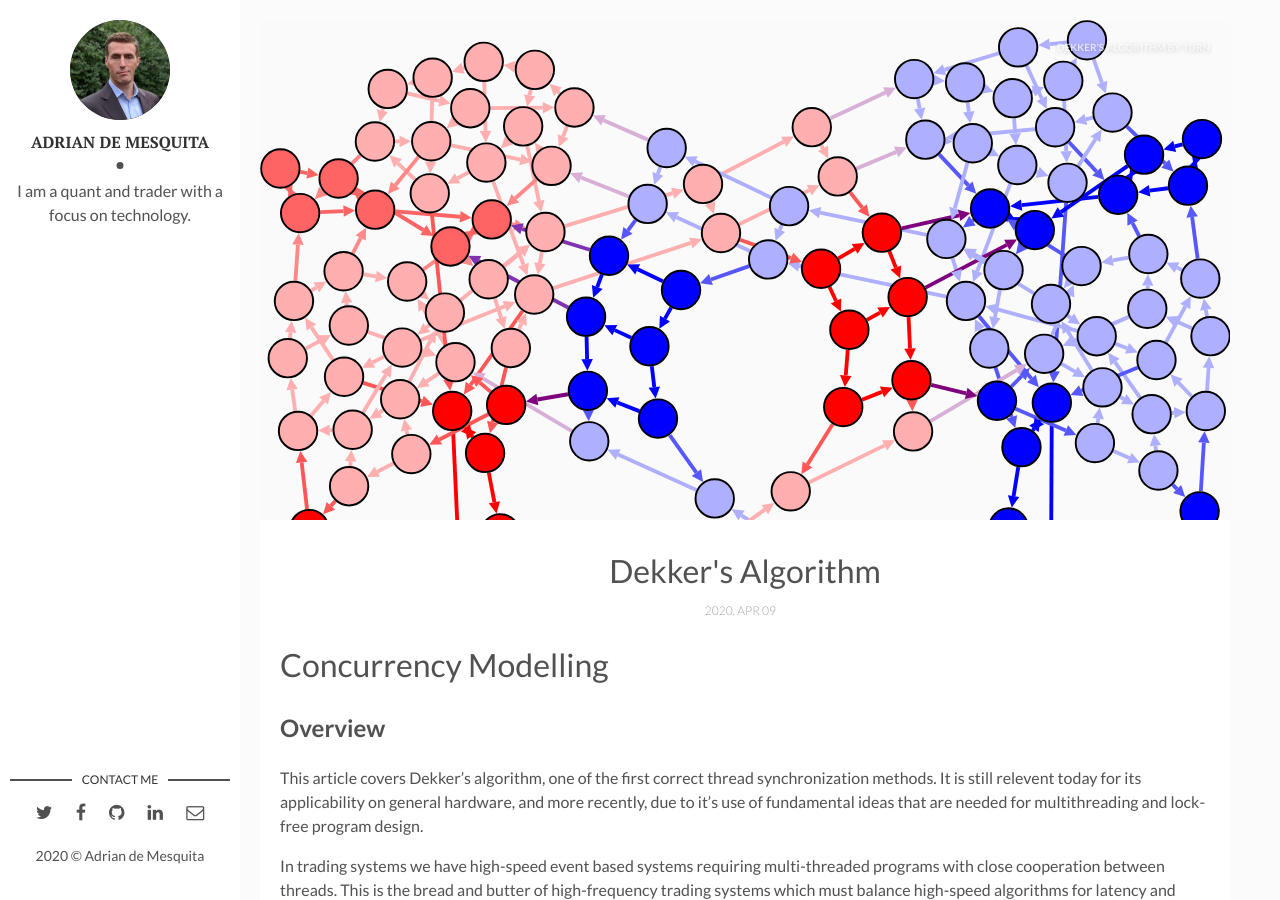
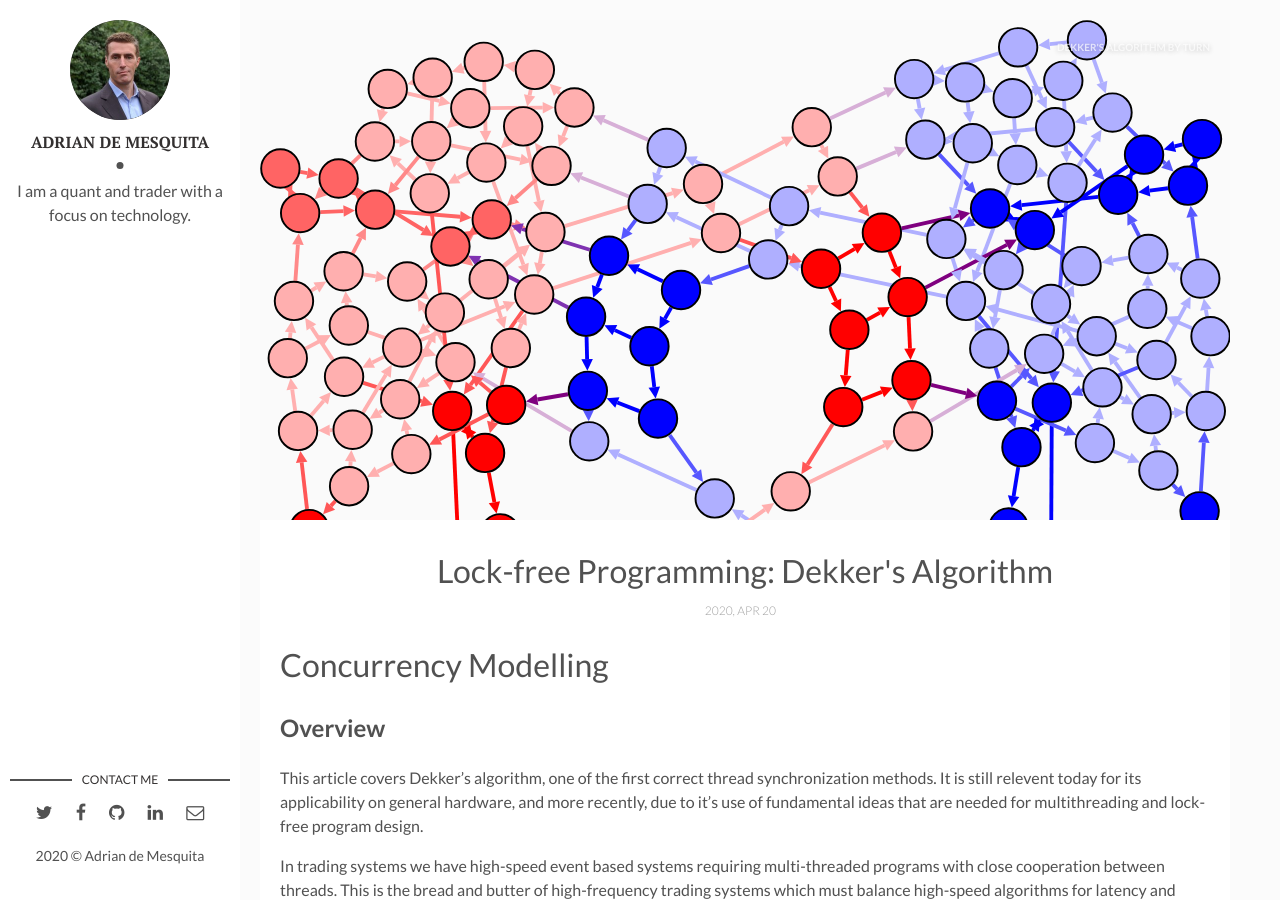
Before and after one commit to series1/blog, a Jekyll site: the page built from _posts/2020-04-20-dekkers-algorithm.markdown, in a window 1280 px wide and 900 px high. Built offline with Jekyll 4.4.1, drawn with Linux system fonts in a browser that asks for light colours; comment, search, counter and statistics services are not loaded.

Commit message:
Set release.

```diff
--- a/_posts/2020-04-09-dekkers-algorithm.markdown
+++ b/_posts/2020-04-20-dekkers-algorithm.markdown
@@ -1,7 +1,7 @@
 ---
 layout: post
-title: "Dekker's Algorithm"
-date: 2020-04-09 10:32:20
+title: "Lock-free Programming: Dekker's Algorithm"
+date: 2020-04-20 10:32:20
 description: Proving concurrency algorithms using formal methods. # Add post description (optional)
 img: dekker_turn.svg # Add image post (optional)
 fig-caption: Dekker's algorithm by turn # Add figcaption (optional)
```
